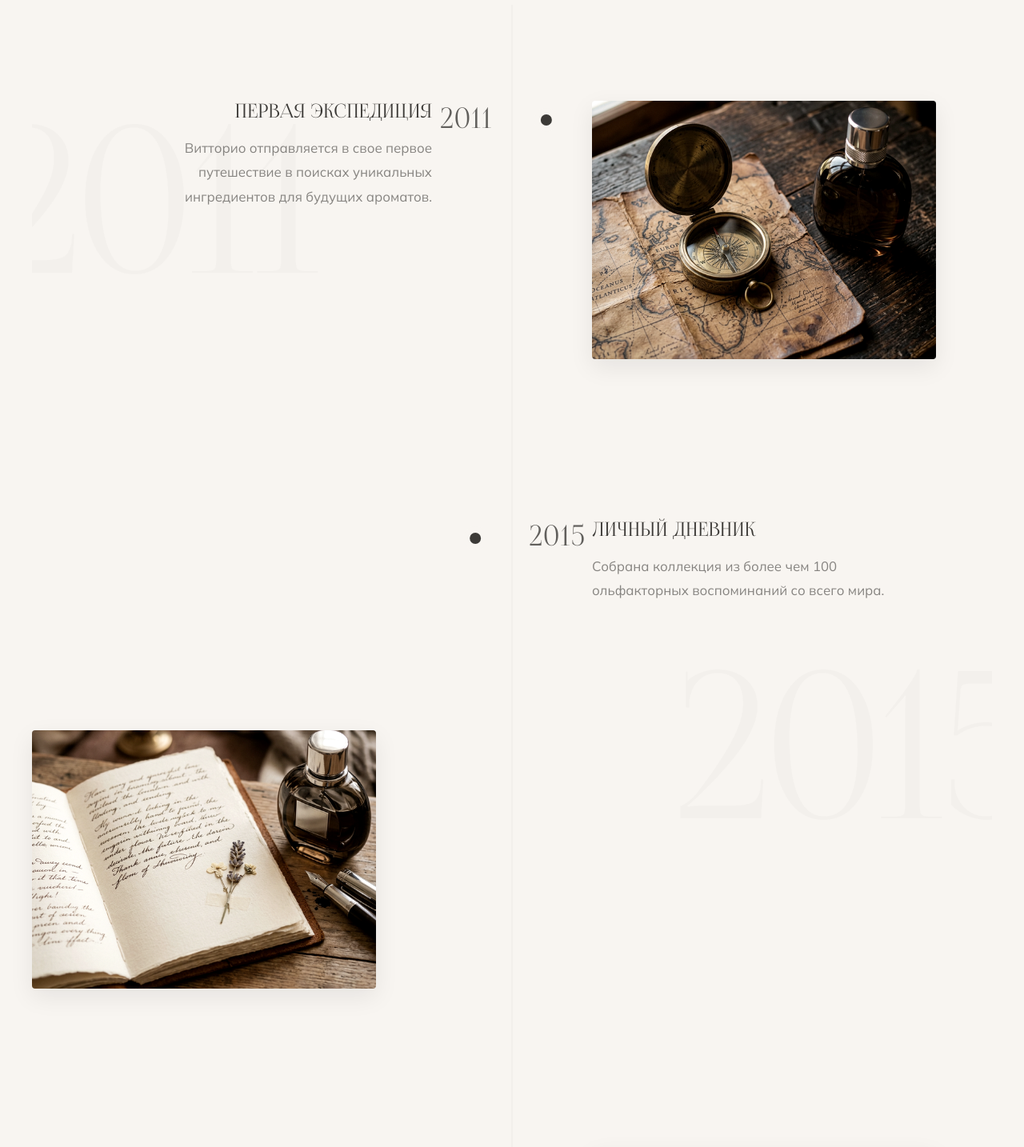
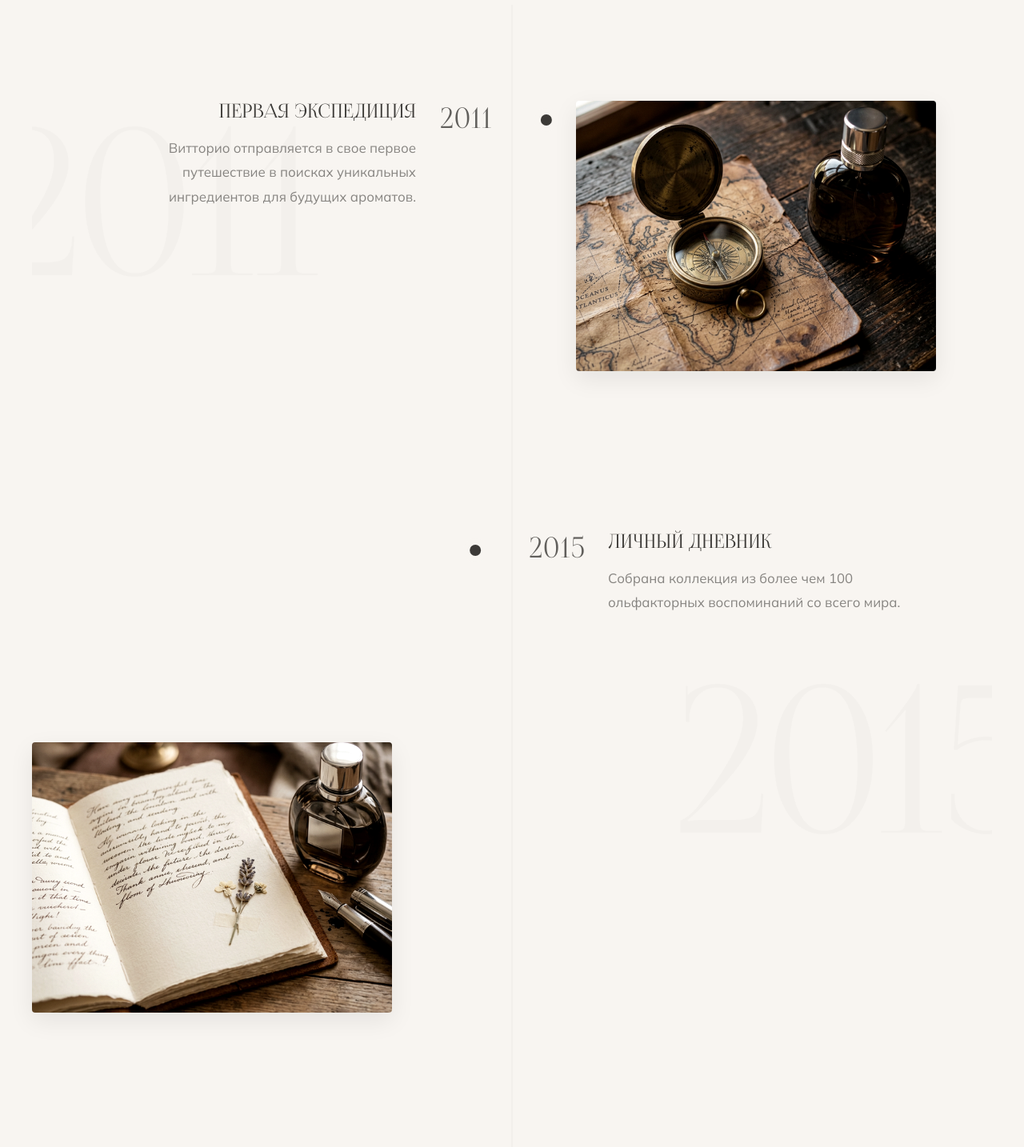
Before and after one commit to Kennekx1/www, a Next.js app: page /about in a window 1280 px wide. Shown: the part 3900-5334 px from the top of the page at 80% size. Built offline with nearby package versions, Linux system fonts and the light colour scheme.

Commit message:
fix(about): resolve persistent alignment mismatch in timeline layout

```diff
--- a/src/app/about/AboutClient.module.scss
+++ b/src/app/about/AboutClient.module.scss
@@ -435,7 +435,8 @@
             .nodeContent {
                 grid-column: 1;
                 text-align: right;
-                padding-right: 20px;
+                padding-right: 40px;
+                margin-top: 0;
 
                 .itemText {
                     margin-left: auto;
@@ -444,12 +445,13 @@
 
             .nodeImage {
                 grid-column: 2;
-                padding-left: 20px;
+                padding-left: 0;
+                margin-top: 0;
             }
 
             .nodeYear {
                 left: 50%;
-                top: 72px; // Fine-tuned alignment
+                top: 72px;
                 transform: translateX(-50%);
                 flex-direction: row-reverse;
 
@@ -463,13 +465,13 @@
             .nodeContent {
                 grid-column: 2;
                 text-align: left;
-                padding-left: 20px;
+                padding-left: 40px;
                 margin-top: 0;
             }
 
             .nodeImage {
                 grid-column: 1;
-                padding-right: 20px;
+                padding-right: 0;
                 margin-top: 0;
             }
 
```
